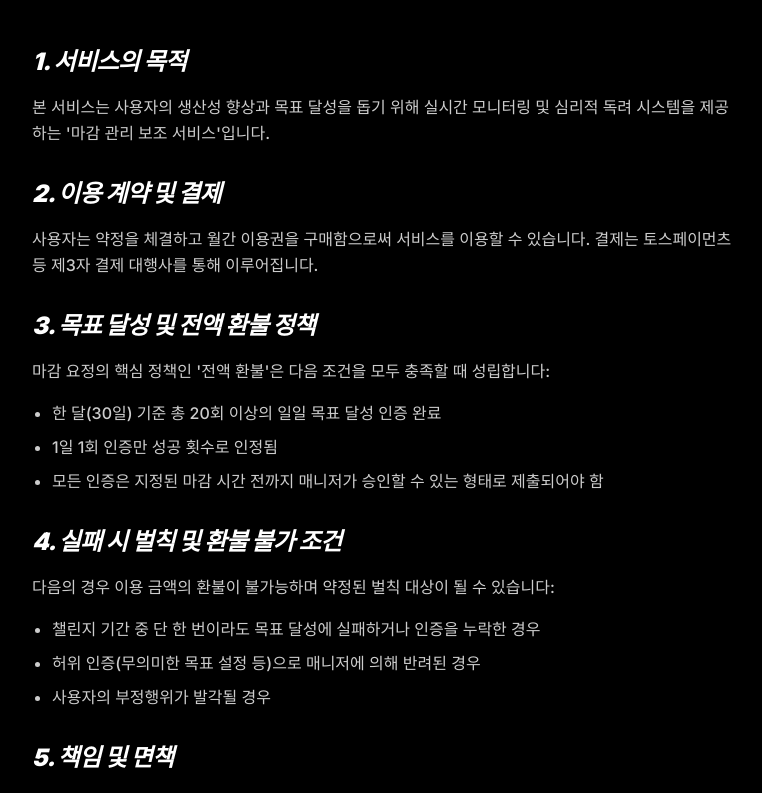
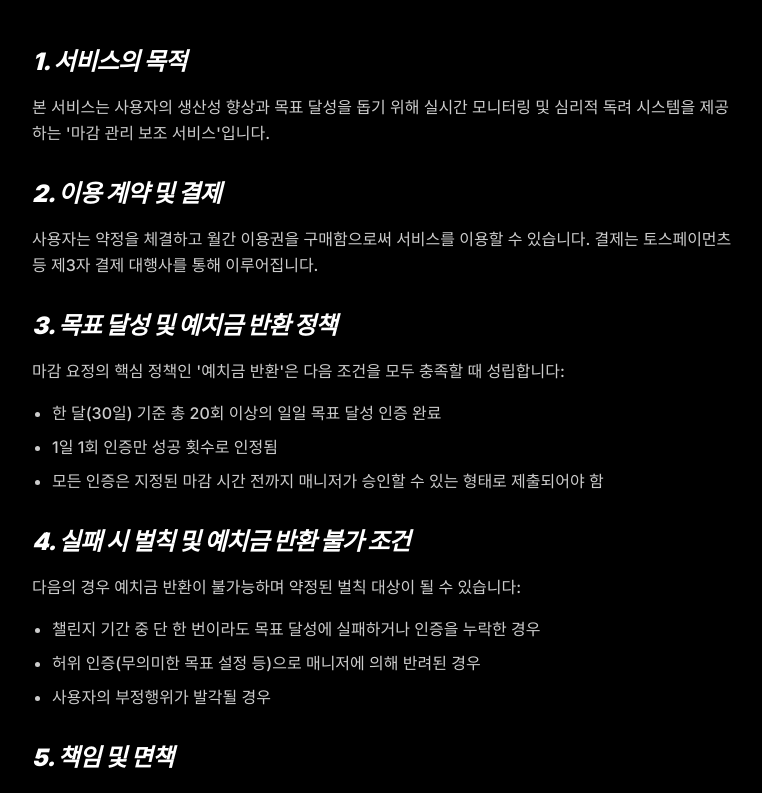
Before and after one commit to nicekyu0805-coder/deadline-fairy, a Next.js app: page /terms in a window 1280 px wide. Shown: the part 371-1164 px from the top of the page, without its empty margins (256-1018 px from the left). Built offline with nearby package versions, Linux system fonts and the light colour scheme.

Commit message:
docs: refine terminology for Toss Payments compliance (환불 -> 반환)

```diff
--- a/src/app/admin/page.tsx
+++ b/src/app/admin/page.tsx
@@ -37,7 +37,7 @@ const INITIAL_TEMPLATES = [
     { id: '4', label: '벌칙 예고', text: '⚠️ 최종 경고: 마감 시간이 지났습니다. 10분 내로 답변이 없을 시 약속하신 벌칙(스테이크 집행 등) 절차에 착수합니다.' },
     { id: '5', label: '구독 갱신', text: '구독 만료가 임박했습니다! 계속해서 마감 요정의 강력한 관리를 받으려면 구독을 갱신해 주세요.' },
     { id: '6', label: '검증 완료', text: '목표 달성을 확인했습니다! 역시 해내실 줄 알았습니다. 고생하셨습니다.' },
-    { id: '7', label: '냉철 이성', text: '환불 기회는 사라졌지만, 데이터는 말합니다. 여기서 멈추면 지금까지의 노력은 쓰레기통으로 가지만, 20회를 채우면 "다음 달 할인권"이 기다립니다. 지금 포기하는 게 가장 큰 손해입니다.' },
+    { id: '7', label: '냉철 이성', text: '예치금 반환 기회는 사라졌지만, 데이터는 말합니다. 여기서 멈추면 지금까지의 노력은 쓰레기통으로 가지만, 20회를 채우면 "다음 달 할인권"이 기다립니다. 지금 포기하는 게 가장 큰 손해입니다.' },
     { id: '8', label: '요정 속삭임', text: '완벽하지 않아도 괜찮아요. 마감 요정은 끝까지 완주하는 사람을 더 좋아하거든요. 20개 성공 뱃지라도 챙겨서 명예를 회복해 보세요!' },
     { id: '9', label: '결과 중심', text: '딱 20번만 성공하세요. 그러면 "실패한 사람"이 아니라 "역경을 딛고 보상을 쟁취한 사람"이 됩니다. 내일 다시 달립시다.' },
     { id: '10', label: '무자비 독려', text: '당신의 의지력이 이것밖에 안 됩니까? 오늘이 고비입니다. 여기서 넘어가면 당신은 평생 미루는 사람으로 남을 겁니다. 지금 당장 증명하세요.' },
@@ -45,7 +45,7 @@ const INITIAL_TEMPLATES = [
     { id: '12', label: '작은 시작', text: '거창한 결과물은 필요 없습니다. 오늘 딱 한 시간만 집중하고 인증하세요. 그 한 시간이 당신의 30일을 바꿉니다.' },
     { id: '13', label: '최적화 모드', text: '어제의 실패는 시스템 오류일 뿐입니다. 오늘 다시 재부팅하세요. 마감 요정은 당신의 "오늘"을 다시 지켜보기 시작했습니다.' },
     { id: '14', label: '경고/격려', text: '한 번은 실수지만 두 번은 습관입니다. 오늘은 죽어도 성공하셔야 합니다. 지켜보고 있겠습니다.' },
-    { id: '15', label: '보상 리마인드', text: '전액 환불 버튼이 비활성화되었다고 슬퍼하지 마세요. 대신 "성공 경험"이라는 더 큰 자산과 "할인권"이라는 작은 보상이 당신을 기다립니다.' },
+    { id: '15', label: '보상 리마인드', text: '예치금 반환 기회가 사라졌다고 슬퍼하지 마세요. 대신 "성공 경험"이라는 더 큰 자산과 "할인권"이라는 작은 보상이 당신을 기다립니다.' },
 ]
 
 export default function AdminDashboard() {
--- a/src/app/checkout/page.tsx
+++ b/src/app/checkout/page.tsx
@@ -45,7 +45,7 @@ export default function CheckoutPage() {
                             <p className="text-[10px] font-bold uppercase tracking-widest text-foreground/60">실시간 활성화</p>
                         </div>
                         <p className="text-xs text-foreground/40 leading-relaxed font-medium">
-                            결제 즉시 관리자의 감시가 시작됩니다. 마감을 지키지 못하면 예치금 소멸 정책이 적용됩니다.
+                            결제 즉시 관리자의 감시가 시작됩니다. 마감을 지키지 못하면 예치금 반환 불가 정책이 적용됩니다. 🧚
                         </p>
                     </div>
                 </div>
--- a/src/app/page.tsx
+++ b/src/app/page.tsx
@@ -182,9 +182,9 @@ export default function LandingPage() {
                   "목표 달성 기준: 한 달 최소 20회 성공",
                   "규칙: 1일 1회 성공만 횟수 인정 (중복 불가)",
                   "정산 시점: 가입 30일 후 일괄 정산",
-                  "성공 시 예치금 전액 반환 (Challenge)",
+                  "성공 시 예치금 반환 (Challenge)",
                   "20회 성공 후 실패 시: 다음달 소정의 할인권",
-                  "30일 올킬: 환불 + 명예의 전당 황금 배지",
+                  "30일 올킬: 예치금 반환 + 명예의 전당 황금 배지",
                   "주의: 단 1번이라도 실패 시 반환 불가 (벌칙)"
                 ].map((item, i) => (
                   <li key={i} className="flex items-center gap-3 font-bold">
--- a/src/app/terms/page.tsx
+++ b/src/app/terms/page.tsx
@@ -25,8 +25,8 @@ export default function TermsPage() {
                 </section>
 
                 <section className="space-y-4">
-                    <h2 className="text-2xl font-black uppercase tracking-tight text-white italic">3. 목표 달성 및 전액 환불 정책</h2>
-                    <p>마감 요정의 핵심 정책인 '전액 환불'은 다음 조건을 모두 충족할 때 성립합니다:</p>
+                    <h2 className="text-2xl font-black uppercase tracking-tight text-white italic">3. 목표 달성 및 예치금 반환 정책</h2>
+                    <p>마감 요정의 핵심 정책인 '예치금 반환'은 다음 조건을 모두 충족할 때 성립합니다:</p>
                     <ul className="list-disc pl-5 space-y-2">
                         <li>한 달(30일) 기준 총 20회 이상의 일일 목표 달성 인증 완료</li>
                         <li>1일 1회 인증만 성공 횟수로 인정됨</li>
@@ -35,8 +35,8 @@ export default function TermsPage() {
                 </section>
 
                 <section className="space-y-4">
-                    <h2 className="text-2xl font-black uppercase tracking-tight text-white italic">4. 실패 시 벌칙 및 환불 불가 조건</h2>
-                    <p>다음의 경우 이용 금액의 환불이 불가능하며 약정된 벌칙 대상이 될 수 있습니다:</p>
+                    <h2 className="text-2xl font-black uppercase tracking-tight text-white italic">4. 실패 시 벌칙 및 예치금 반환 불가 조건</h2>
+                    <p>다음의 경우 예치금 반환이 불가능하며 약정된 벌칙 대상이 될 수 있습니다:</p>
                     <ul className="list-disc pl-5 space-y-2">
                         <li>챌린지 기간 중 단 한 번이라도 목표 달성에 실패하거나 인증을 누락한 경우</li>
                         <li>허위 인증(무의미한 목표 설정 등)으로 매니저에 의해 반려된 경우</li>
```
